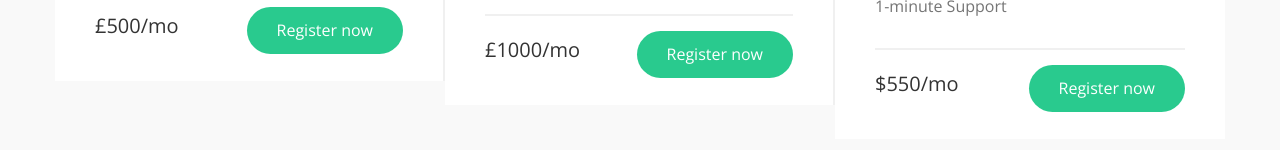
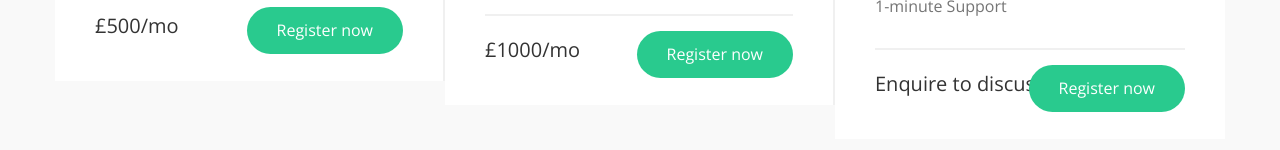
Before and after one commit to dc710/dc710.github.io, a plain HTML site: page index.html in a window 1280 px wide. Shown: the part 3707-3857 px from the top of the page. Drawn offline with nearby package versions, Linux system fonts and the light colour scheme.

Commit message:
Update index.html

```diff
--- a/index.html
+++ b/index.html
@@ -325,7 +325,7 @@
 				   <p>1-minute Support</p>
                              </div>
                              <div class="pricing-bottom">
-                                   <span class="pricing-dollar">$550/mo</span>
+                                   <span class="pricing-dollar">Enquire to discuss</span>
                                    <a href="#" class="section-btn pricing-btn">Register now</a>
                              </div>
                          </div>
```
